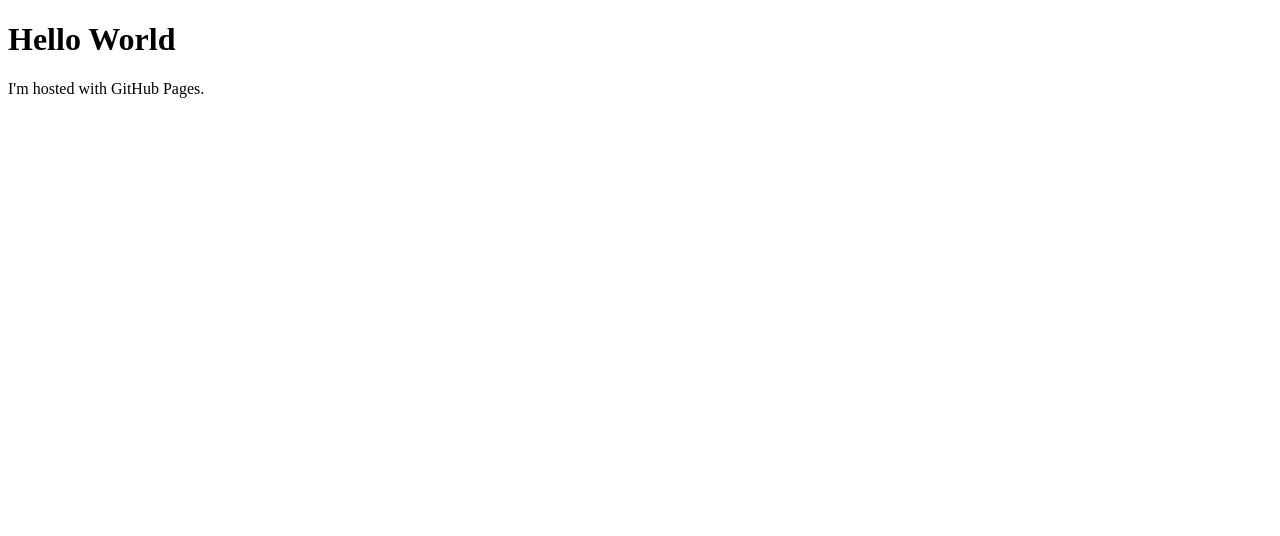
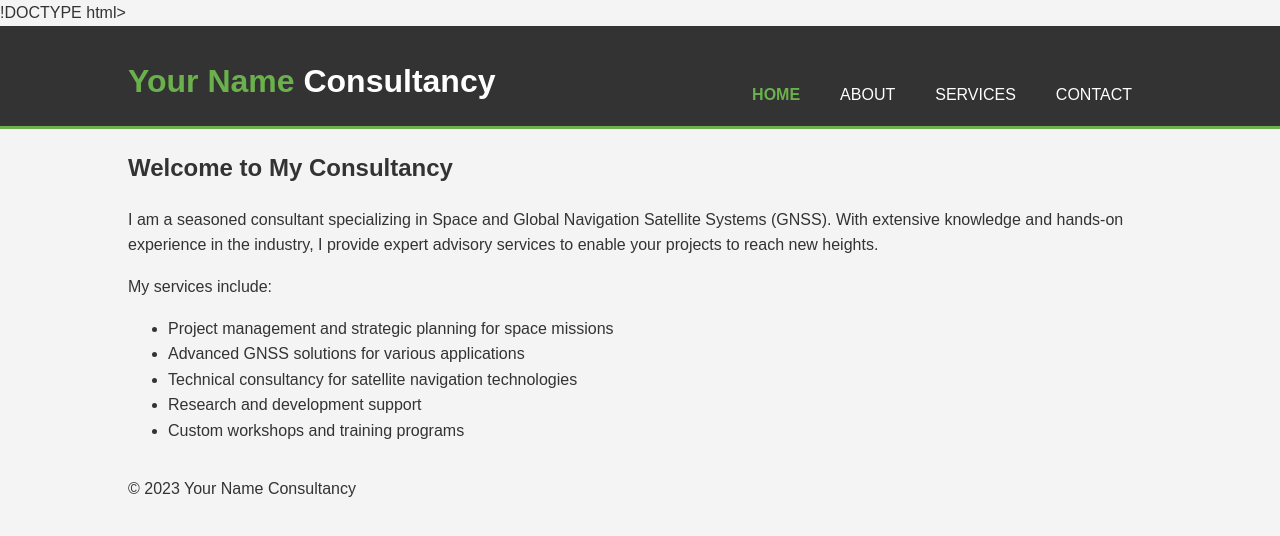
Before and after one commit to tommaso340/tommaso340.github.io, a plain HTML site: page index.htm in a window 1280 px wide. Drawn offline with Linux system fonts and the light colour scheme.

Commit message:
Update index.htm

```diff
--- a/index.htm
+++ b/index.htm
@@ -1,7 +1,101 @@
-<!DOCTYPE html>
-<html>
+!DOCTYPE html>
+<html lang="en">
+<head>
+    <meta charset="UTF-8">
+    <meta name="viewport" content="width=device-width, initial-scale=1.0">
+    <title>Your Name - Space & GNSS Consultant</title>
+    <style>
+        body {
+            font-family: Arial, sans-serif;
+            line-height: 1.6;
+            margin: 0;
+            padding: 0;
+            background-color: #f4f4f4;
+            color: #333;
+        }
+        .container {
+            width: 80%;
+            margin: auto;
+            overflow: hidden;
+        }
+        header {
+            background: #333;
+            color: #fff;
+            padding-top: 30px;
+            min-height: 70px;
+            border-bottom: #6ab04c 3px solid;
+        }
+        header a {
+            color: #fff;
+            text-decoration: none;
+            text-transform: uppercase;
+            font-size: 16px;
+        }
+        header ul {
+            padding: 0;
+            list-style: none;
+        }
+        header li {
+            float: left;
+            display: inline;
+            padding: 0 20px 0 20px;
+        }
+        header #branding {
+            float: left;
+        }
+        header #branding h1 {
+            margin: 0;
+        }
+        header nav {
+            float: right;
+            margin-top: 10px;
+        }
+        header .highlight, header .current a {
+            color: #6ab04c;
+            font-weight: bold;
+        }
+        header a:hover {
+            color: #6ab04c;
+            font-weight: bold;
+        }
+    </style>
+</head>
 <body>
-<h1>Hello World</h1>
-<p>I'm hosted with GitHub Pages.</p>
+    <header>
+        <div class="container">
+            <div id="branding">
+                <h1><span class="highlight">Your Name</span> Consultancy</h1>
+            </div>
+            <nav>
+                <ul>
+                    <li class="current"><a href="index.htm">Home</a></li>
+                    <li><a href="about.htm">About</a></li>
+                    <li><a href="services.htm">Services</a></li>
+                    <li><a href="contact.htm">Contact</a></li>
+                </ul>
+            </nav>
+        </div>
+    </header>
+
+    <div class="container">
+        <section id="main">
+            <h1>Welcome to My Consultancy</h1>
+            <p>I am a seasoned consultant specializing in Space and Global Navigation Satellite Systems (GNSS). With extensive knowledge and hands-on experience in the industry, I provide expert advisory services to enable your projects to reach new heights.</p>
+            <p>My services include:</p>
+            <ul>
+                <li>Project management and strategic planning for space missions</li>
+                <li>Advanced GNSS solutions for various applications</li>
+                <li>Technical consultancy for satellite navigation technologies</li>
+                <li>Research and development support</li>
+                <li>Custom workshops and training programs</li>
+            </ul>
+        </section>
+    </div>
+
+    <footer>
+        <div class="container">
+            <p>&copy; 2023 <span class="highlight">Your Name</span> Consultancy</p>
+        </div>
+    </footer>
 </body>
 </html>
```
